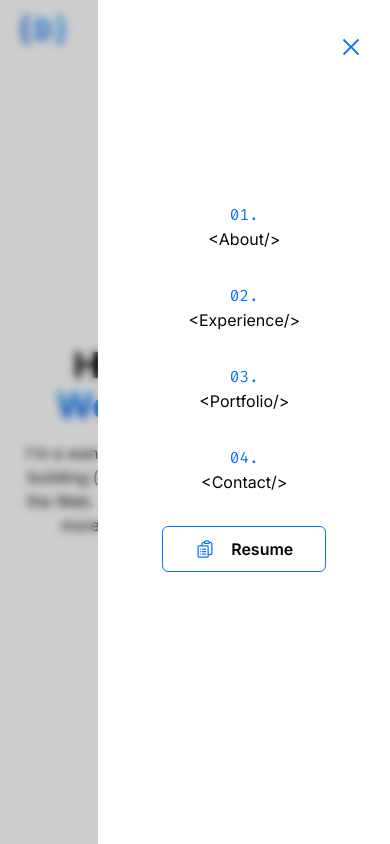
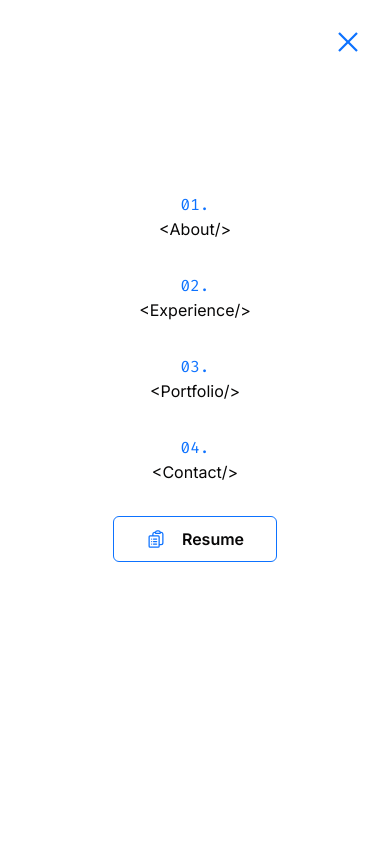
Before and after one commit to ddimitrov1108/portfolio, a React (Vite) app: page / in a window 390 px wide. Both pictures are taken after a click on the icon 356 px from the left and 30 px from the top of the page. Shown: the top 844 px of the page. Built offline with nearby package versions, Linux system fonts and the light colour scheme.

Commit message:
ui and anim fixes

```diff
--- a/src/components/app/MobileNavBar.jsx
+++ b/src/components/app/MobileNavBar.jsx
@@ -15,19 +15,19 @@ export default function MobileNavBar({
       <div
         onClick={onClose}
         className={clsx(
-          "z-50 transition-all fixed top-0 right-0 left-0 bottom-0 bg-black/20 backdrop-blur-sm",
+          "z-50 transition-all fixed top-0 right-0 left-0 bottom-0 bg-black/60",
           open ? "block" : "hidden"
         )}
       ></div>
       <div
         className={clsx(
-          "z-50 fixed top-0 right-0 w-3/4 sm:w-1/2 h-full bg-white transition-all ease-in-out duration-300",
+          "z-50 fixed top-0 right-0 w-full sm:w-1/2 h-full bg-white transition-all ease-in-out duration-300",
           open ? "translate-x-0 " : "translate-x-full"
         )}
       >
         <div className="p-6 flex flex-col">
           <button
-            className="my-2 text-3xl w-fit ml-auto text-primary-main"
+            className="text-4xl w-fit ml-auto text-primary-main"
             onClick={onClose}
           >
             <VscClose />
--- a/src/scss/index.scss
+++ b/src/scss/index.scss
@@ -18,21 +18,19 @@ header {
 
 #welcome {
   #avatar {
-    animation: FadeIn 0.3s 1s linear both, SlideInFromTop 0.3s 1s linear both;
+    animation: FadeIn 0.3s 0.5s linear both,
+      SlideInFromTop 0.3s 0.5s linear both,
+      BounceInFromTop 0.3s 0.5s linear both;
   }
+
   #me-introduction {
     animation: SlideInFromBottom 0.3s linear both, FadeIn 0.5s linear both;
-
-    @for $i from 1 through 4 {
-      &:nth-child(#{$i}n) {
-        animation-delay: #{$i * 0.05 + 0.5}s;
-      }
-    }
   }
 
   .welcome-description {
-    animation: FadeIn 0.3s 0.5s linear both, SlideInFromLeft 0.4s 0.5s linear both,
-      BounceInFromLeft 0.4s 0.5s linear both;
+    animation: FadeIn 0.3s 0.25s linear both,
+      SlideInFromLeft 0.4s 0.25s linear both,
+      BounceInFromLeft 0.4s 0.25s linear both;
   }
 }
 
@@ -40,6 +38,19 @@ header {
   .slide-from-top {
     animation: FadeIn 0.15s linear both, SlideInFromTop 0.25s linear both,
       BounceInFromTop 0.25s linear both;
+
+    @for $i from 1 through 5 {
+      &:nth-child(#{$i}n) {
+        animation-delay: #{$i * 0.05 + 0.1}s;
+      }
+    }
+  }
+}
+
+.header-links-mobile {
+  a {
+    animation: FadeIn 0.15s linear both, SlideInFromRight 0.25s linear both,
+      BounceInFromRight 0.25s linear both;
 
     @for $i from 1 through 5 {
       &:nth-child(#{$i}n) {
```
